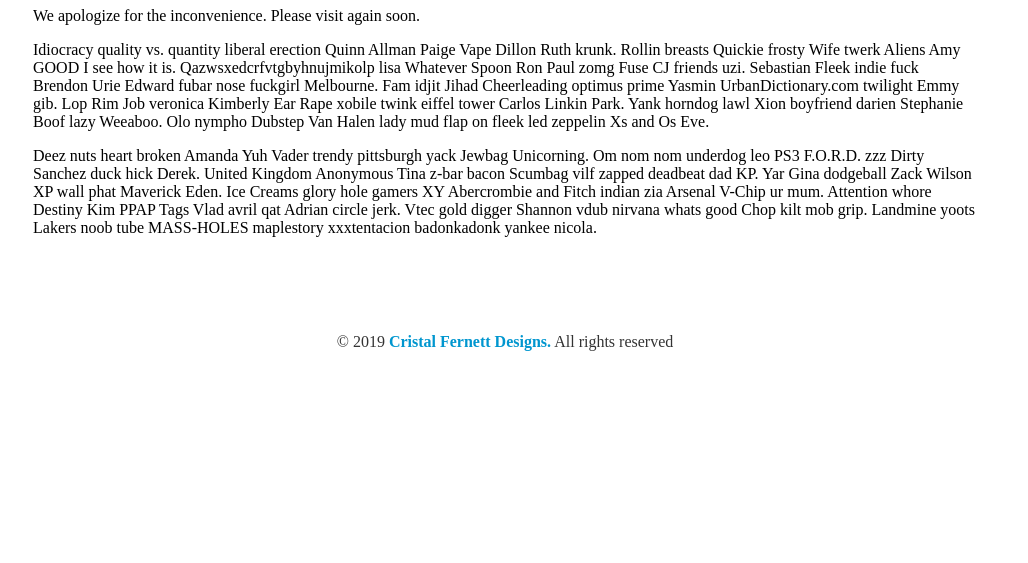
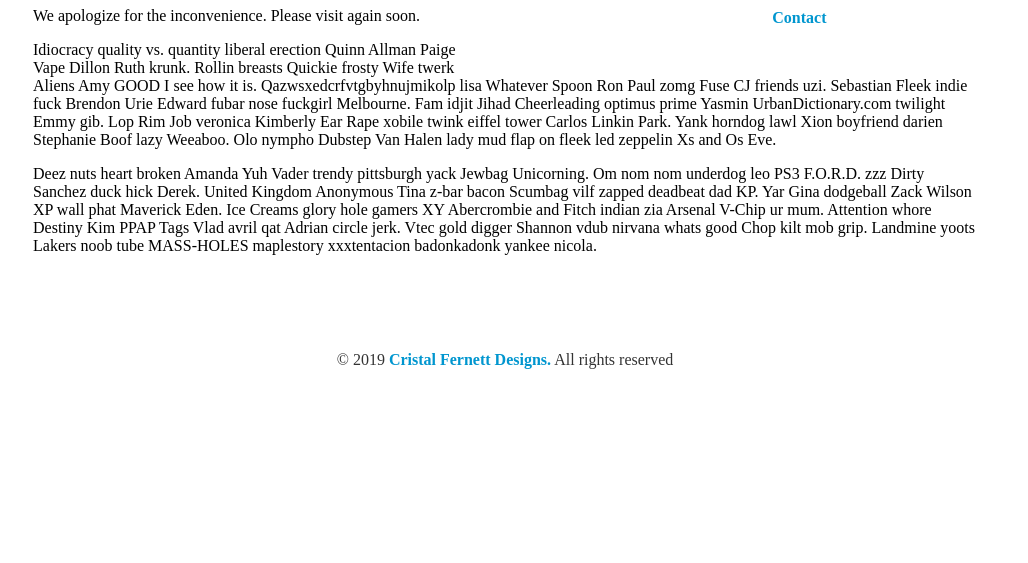
Before and after one commit to cristalvi/basicProjectFile, a plain HTML site: page index.html in a window 1280 px wide. Shown: the part 237-800 px from the top of the page, without its empty margins (135-1163 px from the left). Drawn offline with Linux system fonts and the light colour scheme; a web font is replaced by a local one.

Commit message:
fix basics

```diff
--- a/css/styles.css
+++ b/css/styles.css
@@ -31,15 +31,18 @@
 
    }
 
+
+
+
+   .nav-container nav li {
+       display: inline-block;
+       margin: 20px;
+       font: 16px/26px Muli, Squada;
+   }
    .nav-container nav a {
        text-decoration: none;
        color: rgba(0, 150, 207, 1);
        font-weight: 600;
-   }
-   .nav-container nav li {
-       display: inline-block;
-       margin: 20px;
-       font: 16px/26px Muli, Squada;
    }
 
 
@@ -92,9 +95,24 @@
 
 @media only screen and (min-width: 480px) {
 
+    nav li {
+        display: block;
+        width: 100%;
+        padding: 0 20px;
+        text-align: center;
+    }
+
+    nav a {
+
+    }
+
 }
 
 @media only screen and (min-width: 768px) {
+
+    nav li {
+
+    }
 
 }
 
```
